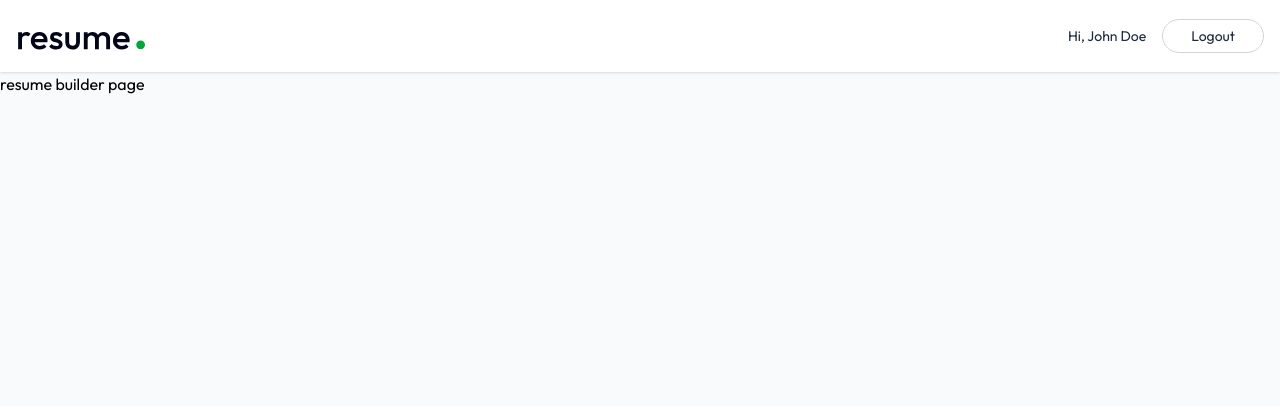
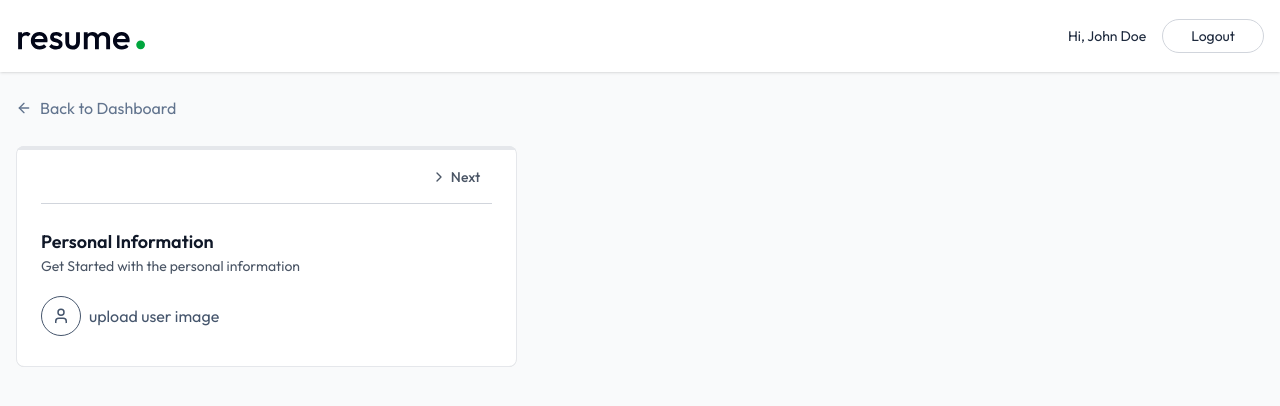
Before and after one commit to Anika-55/ai-resume-builder, a React (Vite) app: page /app/builder/1 in a window 1280 px wide. Shown: the top 406 px of the page. Built offline with nearby package versions, Linux system fonts and the light colour scheme.

Commit message:
added besic layout of dashboard

```diff
--- /dev/null
+++ b/src/components/PersonalInfoForm.jsx
@@ -0,0 +1,66 @@
+import { User } from "lucide-react";
+import React from "react";
+
+const PersonalInfoForm = ({
+  data = {},
+  onChange,
+  removeBackground,
+  setRemoveBackground,
+}) => {
+  const handleChange = (field, value) => {
+    onchange({ ...data, [field]: value });
+  };
+  return (
+    <div>
+      <h3 className="text-lg font-semibold text-gray-900">
+        Personal Information
+      </h3>
+      <p className="text-sm text-gray-600">
+        Get Started with the personal information
+      </p>
+      <div className="flex items-center gap-2">
+        <label>
+          {data.image ? (
+            <img
+              src={
+                typeof data.image === "string"
+                  ? data.image
+                  : URL.createObjectURL(data.image)
+              }
+              alt="user-image"
+              className="w-16 h-16 rounded-full object-cover mt-5 ring ring-slate-300 hover:opacity-80"
+            />
+          ) : (
+            <div className="inline-flex items-center gap-2 mt-5 text-slate-600 hover:text-slate-700 cursor-pointer">
+              <User className="size-10 p-2.5 border rounded-full" />
+              upload user image
+            </div>
+          )}
+          <input
+            type="file"
+            accept="image/jpeg, image/png"
+            className="hidden"
+            onChange={(e) => handleChange("images", e.target.files[0])}
+          />
+        </label>
+        {typeof data.image === "object" && (
+          <div className="flex flex-col gap-1 pl-4 text-sm">
+            <p>Remove Background</p>
+            <label className="relative inline-flex items-center cursor-pointer text-gray-900 gap-3">
+              <input
+                type="checkbox"
+                className="sr-only peer"
+                onChange={() => setRemoveBackground((prev) => !prev)}
+                checked={removeBackground}
+              />
+              <div className="w-9 h-5 bg-slate-00 rounded-full peer peer-checked:bg-green-600 transition-colors duration-200"></div>
+              <span className="dot absolute left-1 top-1 w-3 h-3 bg-white rounded-full transition-transform duration-200 ease-in-out peer-checked:translate-x-4"></span>
+            </label>
+          </div>
+        )}
+      </div>
+    </div>
+  );
+};
+
+export default PersonalInfoForm;
--- a/src/pages/Dashboard.jsx
+++ b/src/pages/Dashboard.jsx
@@ -37,6 +37,20 @@
     setShowUploadResume(false);
     navigate(`/app/builder/res123`);
   };
+
+  const editTitle = async (event) => {
+    event.preventDefault();
+  };
+
+  const deleteResume = async (resumeId) => {
+    const confirm = window.confirm(
+      "Are you sure you want to delete this resume?"
+    );
+    if (confirm) {
+      setAllResumes((prev) => prev.filter((resume) => resume._id !== resumeId));
+    }
+  };
+
   useEffect(() => {
     loadAllResumes();
   }, []);
@@ -76,6 +90,7 @@
             const baseColor = colors[index % colors.length];
             return (
               <button
+                onClick={() => navigate(`/app/builder/${resume._id}`)}
                 key={index}
                 className="relative w-full sm:max-w-36 h-48 flex flex-col items-center justify-center rounded-lg gap-2 border group hover:shadow-lg transition-all duration-300 cursor-pointer "
                 style={{
@@ -99,9 +114,21 @@
                 >
                   Updated on {new Date(resume.updatedAt).toLocaleDateString()}
                 </p>
-                <div className="absolute top-1 right-1 group-hover:flex items-center hidden">
-                  <TrashIcon className="size-7 p-1.5 hover:bg-white/50 rounded text-slate-700 transition-colors" />
-                  <PencilIcon className="size-7 p-1.5 hover:bg-white/50 rounded text-slate-700 transition-colors" />
+                <div
+                  onClick={(e) => e.stopPropagation()}
+                  className="absolute top-1 right-1 group-hover:flex items-center hidden"
+                >
+                  <TrashIcon
+                    onClick={() => deleteResume(resume._id)}
+                    className="size-7 p-1.5 hover:bg-white/50 rounded text-slate-700 transition-colors"
+                  />
+                  <PencilIcon
+                    onClick={() => {
+                      setEditResumeId(resume._id);
+                      setTitle(resume.title);
+                    }}
+                    className="size-7 p-1.5 hover:bg-white/50 rounded text-slate-700 transition-colors"
+                  />
                 </div>
               </button>
             );
@@ -179,6 +206,14 @@
                       )}
                     </div>
                   </label>
+
+                  <input
+                    type="file"
+                    id="resume-input"
+                    accept=".pdf"
+                    hidden
+                    onChange={(e) => setResume(e.target.files[0])}
+                  />
                 </div>
                 <button className="w-full py-2 bg-green-600 text-white rounded hover:bg-green-700 transition-colors">
                   Upload Resume
@@ -193,6 +228,39 @@
               </div>
             </form>
           )}
+
+          {editResumeId && (
+            <form
+              onSubmit={editTitle}
+              onClick={() => editResumeId("")}
+              className="fixed inset-0 bg-black/70 backdrop-blur bg-opacity-50 z-10 flex items-center justify-center"
+            >
+              <div
+                onClick={(e) => e.stopPropagation()}
+                className="relative bg-slate-50 border shadow-md rounded-lg w-full max-w-sm p-6"
+              >
+                <h2 className="text-xl font-bold mb-4">Edit Resume Title</h2>
+                <input
+                  onChange={(e) => setTitle(e.target.value)}
+                  value={title}
+                  type="text"
+                  placeholder="Enter resume title"
+                  className="w-full px-4 py-2 mb-4 focus:border-green-600 ring-gray-600"
+                  required
+                />
+                <button className="w-full py-2 bg-green-600 text-white rounded hover:bg-green-700 transition-colors">
+                  Update
+                </button>
+                <XIcon
+                  className="absolute top-4 right-4 text-slate-400 hover:text-slate-600 cursor-pointer transition-colors"
+                  onClick={() => {
+                    setEditResumeId("");
+                    setTitle("");
+                  }}
+                />
+              </div>
+            </form>
+          )}
         </div>
       </div>
     </div>
--- a/src/pages/ResumeBuilder.jsx
+++ b/src/pages/ResumeBuilder.jsx
@@ -1,9 +1,143 @@
-import React from "react";
+import React, { useEffect, useState } from "react";
+import { useParams } from "react-router-dom";
+import { dummyResumeData } from "../assets/assets";
+import {
+  ArrowLeftIcon,
+  Briefcase,
+  ChevronLeft,
+  ChevronRight,
+  FileText,
+  FolderIcon,
+  GraduationCap,
+  Sparkles,
+  User,
+} from "lucide-react";
+import { Link } from "react-router-dom";
+import PersonalInfoForm from "../components/PersonalInfoForm";
 
 const ResumeBuilder = () => {
+  const { resumeId } = useParams();
+  const [resumeData, setResumeData] = useState({
+    _id: "",
+    title: "",
+    professional_summary: "",
+    experience: [],
+    education: [],
+    project: [],
+    skills: [],
+    template: "classic",
+    accent_color: "#3B82F6",
+    public: false,
+  });
+
+  const loadExistingResume = async () => {
+    const resume = dummyResumeData.find((resume) => resume._id === resumeId);
+    if (resume) {
+      setResumeData(resume);
+      document.title = resume.title;
+    }
+  };
+
+  const [activeSectionIndex, setActiveSectionIndex] = useState(0);
+  const [removeBackground, setRemoveBackground] = useState(false);
+
+  const sections = [
+    { id: "personal", name: "Personal Info", icon: User },
+    { id: "summary", name: "Summary", icon: FileText },
+    { id: "experience", name: "Experience", icon: Briefcase },
+    { id: "education", name: "Education", icon: GraduationCap },
+    { id: "projects", name: "Projects", icon: FolderIcon },
+    { id: "skills", name: "Skills", icon: Sparkles },
+  ];
+
+  const activeSection = sections[activeSectionIndex];
+
+  useEffect(() => {
+    loadExistingResume();
+  }, []);
   return (
     <div>
-      <h1>resume builder page</h1>
+      <div className="max-w-7xl mx-auto px-4 py-6">
+        <Link
+          to={"/app"}
+          className="inline-flex gap-2 items-center text-slate-500 hover:text-slate-700 transition-all"
+        >
+          <ArrowLeftIcon className="size-4" />
+          Back to Dashboard
+        </Link>
+      </div>
+
+      <div className="max-w-7xl mx-auto px-4 pb-8">
+        <div className="grid lg:grid-cols-12 gap-8">
+          {/* left panel - form */}
+          <div className="relative lg:col-span-5 rounded-lg overflow-hidden">
+            <div className="bg-white rounded-lg shadow-sm border border-gray-200 p-6 pt-1">
+              {/* progress bar using activeSectionIndex */}
+              <hr className="absolute top-0 left-0 right-0 border-2 border-gray-200" />
+              <hr
+                className="absolute top-0 left-0 h-1 bg-gradient-to-r from-green-500 to-green-600 border-none transition-all duration-2000"
+                style={{
+                  width: `${
+                    (activeSectionIndex * 100) / (sections.length - 1)
+                  }%`,
+                }}
+              />
+
+              {/* section navigation */}
+              <div className="flex justify-between items-center mb-6 border-b border-gray-300 py-1">
+                <div className=""></div>
+                <div className="flex items-center">
+                  {activeSectionIndex !== 0 && (
+                    <button
+                      onClick={() =>
+                        setActiveSectionIndex((prevIndex) =>
+                          Math.max(prevIndex - 1, 0)
+                        )
+                      }
+                      className="flex items-center gap-1 p-3 rounded-lg text-sm font-medium text-gray-600 hover:bg-gray-50 transition-all"
+                      disabled={activeSectionIndex === 0}
+                    >
+                      {" "}
+                      <ChevronLeft className="size-4" /> Previous
+                    </button>
+                  )}
+                  <button
+                    onClick={() =>
+                      setActiveSectionIndex((prevIndex) =>
+                        Math.min(prevIndex + 1, sections.length - 1)
+                      )
+                    }
+                    className={`flex items-center gap-1 p-3 rounded-lg text-sm font-medium text-gray-600 hover:bg-gray-50  transition-all $ {activeSectionIndex === sections.length - 1 && 'opacity-50} `}
+                    disabled={activeSectionIndex === sections.length - 1}
+                  >
+                    {" "}
+                    <ChevronRight className="size-4" /> Next
+                  </button>
+                </div>
+              </div>
+              {/* form content */}
+              <div className="space-y-6">
+                {activeSection.id === "personal" && (
+                  <PersonalInfoForm
+                    data={resumeData.personal_info}
+                    onChange={(data) =>
+                      setResumeData((prev) => ({
+                        ...prev,
+                        personal_info: data,
+                      }))
+                    }
+                    removeBackground={removeBackground}
+                    setRemoveBackground={setRemoveBackground}
+                  />
+                )}
+              </div>
+            </div>
+          </div>
+
+          {/* right panel - preview */}
+          <div></div>
+        </div>
+      </div>
     </div>
   );
 };
```
